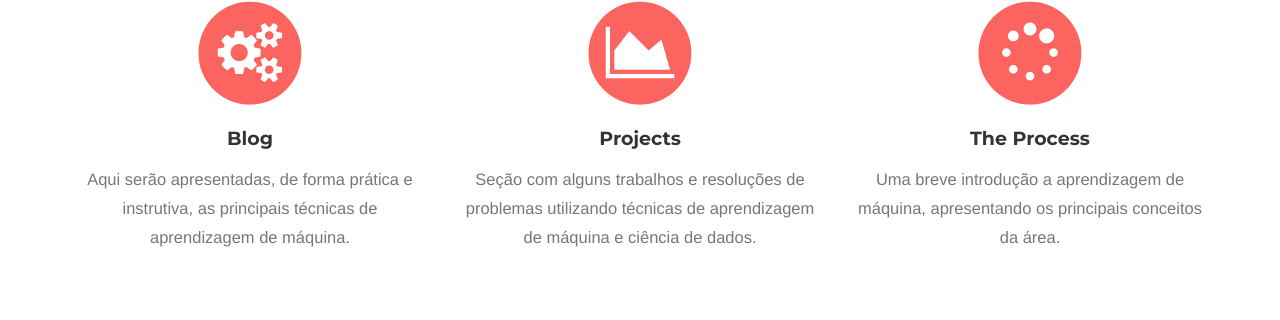
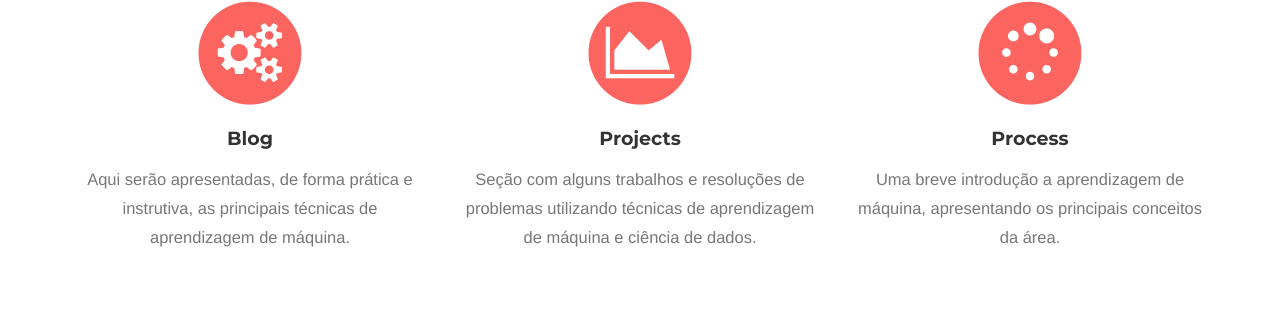
Before and after one commit to VisaLisa/visalisa.github.io, a Jekyll site: the page built from index.html, in a window 1280 px wide and 900 px high, scrolled down 512 px. Shown: the part 388-708 px from the top of the window. Built offline with Jekyll 4.4.1, drawn with Linux system fonts in a browser that asks for light colours; some web fonts are replaced.

Commit message:
connecting links

```diff
--- a/_includes/sections.html
+++ b/_includes/sections.html
@@ -36,7 +36,7 @@
                         <i class="fa fa-spinner fa-stack-1x fa-inverse"></i>
                     </span>
                     </a>
-                    <h4 class="service-heading">The Process</h4>
+                    <h4 class="service-heading">Process</h4>
                     <p class="text-muted">Uma breve introdução a aprendizagem de máquina, apresentando os principais conceitos da área.</p>
                 </div>
             </div>
```
Also changed, not shown: _layouts/tutorial.html (renamed from _layouts/process.html), img/avatar.jpeg (added).
